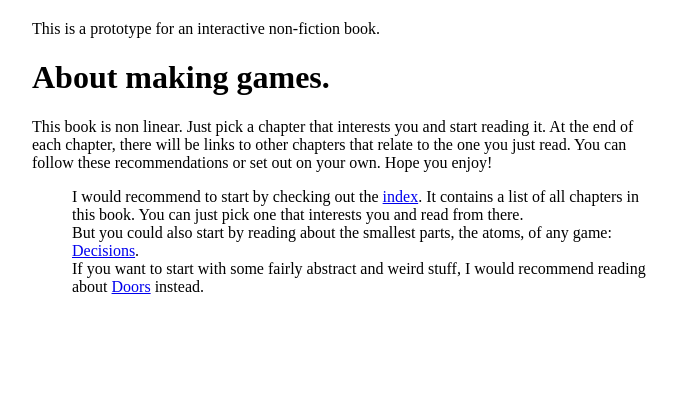
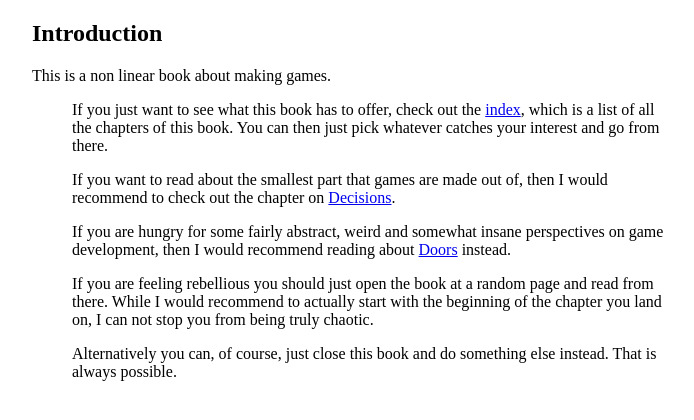
Before and after one commit to stuffedwombat/stuffedwombat.github.io, a Jekyll site: the page built from lr_intro.md, in a window 1280 px wide. Shown: the top 420 px of the page, without its empty margins (292-986 px from the left). Built offline with Jekyll 4.4.1, drawn with Linux system fonts in a browser that asks for light colours; our own code applies the rules of GitHub Pages for plain Markdown files; comment, search, counter and statistics services are not loaded.

Commit message:
Update lr_intro.md

```diff
--- a/lr_intro.md
+++ b/lr_intro.md
@@ -1,13 +1,13 @@
-This is a prototype for an interactive non-fiction book.
+<h2>Introduction</h2>
 
-<h1>About making games.</h1>
+This is a non linear book about making games.
 
-This book is non linear.
-Just pick a chapter that interests you and start reading it.
-At the end of each chapter, there will be links to other chapters that relate to the one you just read.
-You can follow these recommendations or set out on your own.
-Hope you enjoy!
+- If you just want to see what this book has to offer, check out the [index](lr_index), which is a list of all the chapters of this book. You can then just pick whatever catches your interest and go from there.
 
-- I would recommend to start by checking out the [index](lr_index). It contains a list of all chapters in this book. You can just pick one that interests you and read from there.
-- But you could also start by reading about the smallest parts, the atoms, of any game: [Decisions](lr_decisions).
-- If you want to start with some fairly abstract and weird stuff, I would recommend reading about [Doors](lr_doors) instead.
+- If you want to read about the smallest part that games are made out of, then I would recommend to check out the chapter on [Decisions](lr_decisions).
+
+- If you are hungry for some fairly abstract, weird and somewhat insane perspectives on game development, then I would recommend reading about [Doors](lr_doors) instead.
+
+- If you are feeling rebellious you should just open the book at a random page and read from there. While I would recommend to actually start with the beginning of the chapter you land on, I can not stop you from being truly chaotic.
+
+- Alternatively you can, of course, just close this book and do something else instead. That is always possible.
```
